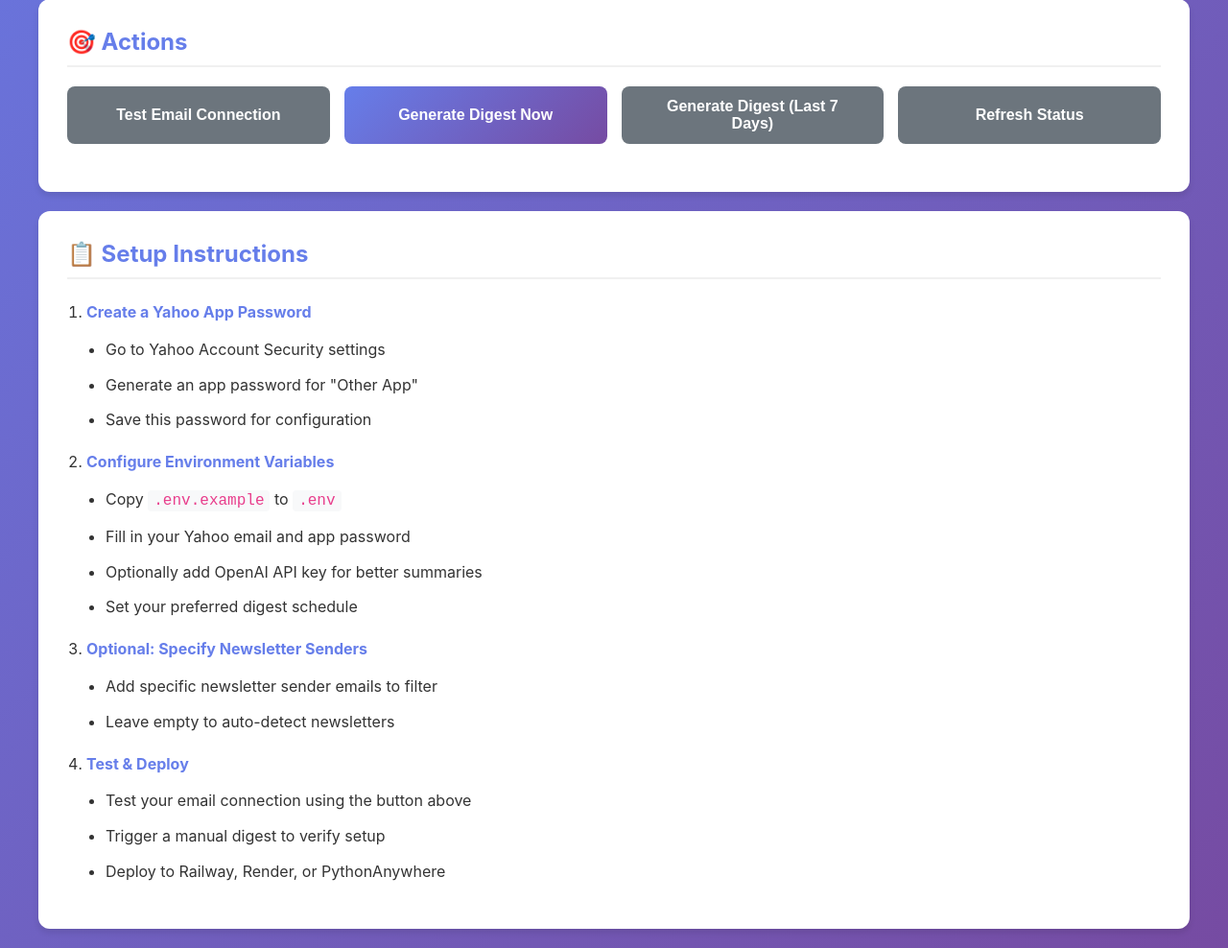
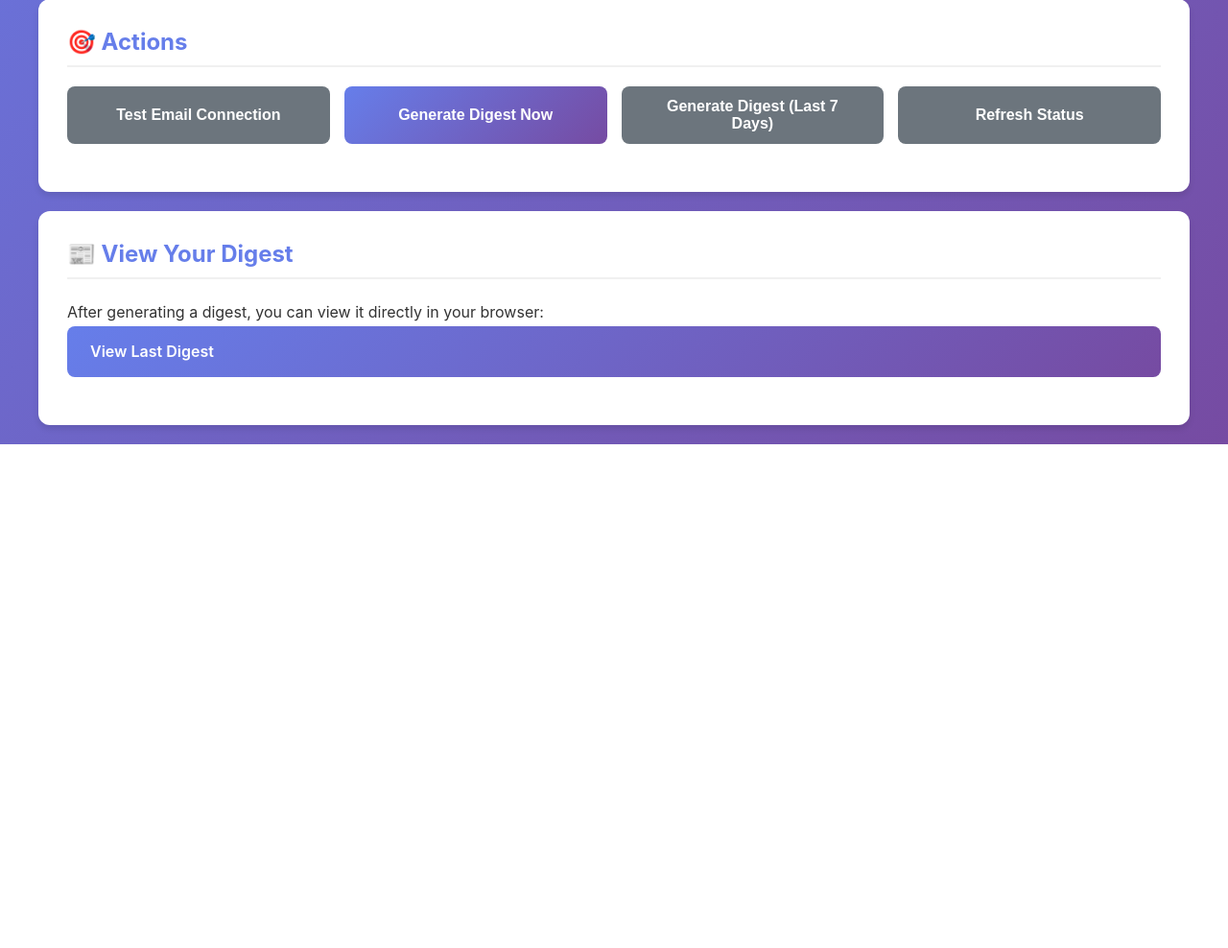
Before and after one commit to coachmaria77-stack/newsletter-digest-app, a Flask app: page / in a window 1280 px wide. Shown: the part 632-1620 px from the top of the page at 96% size. After the commit the page ends 1095 px from the top, so only its background shows below. Run offline with Flask 3, Linux system fonts and the light colour scheme.

Commit message:
Update index.html

```diff
--- a/templates/index.html
+++ b/templates/index.html
@@ -108,44 +108,16 @@
                 <div id="actionStatus" class="action-status"></div>
             </div>
 
-            <!-- Setup Instructions -->
+            <!-- View Digest -->
             <div class="card">
-                <h2>📋 Setup Instructions</h2>
+                <h2>📰 View Your Digest</h2>
                 <div class="instructions">
-                    <ol>
-                        <li>
-                            <strong>Create a Yahoo App Password</strong>
-                            <ul>
-                                <li>Go to Yahoo Account Security settings</li>
-                                <li>Generate an app password for "Other App"</li>
-                                <li>Save this password for configuration</li>
-                            </ul>
-                        </li>
-                        <li>
-                            <strong>Configure Environment Variables</strong>
-                            <ul>
-                                <li>Copy <code>.env.example</code> to <code>.env</code></li>
-                                <li>Fill in your Yahoo email and app password</li>
-                                <li>Optionally add OpenAI API key for better summaries</li>
-                                <li>Set your preferred digest schedule</li>
-                            </ul>
-                        </li>
-                        <li>
-                            <strong>Optional: Specify Newsletter Senders</strong>
-                            <ul>
-                                <li>Add specific newsletter sender emails to filter</li>
-                                <li>Leave empty to auto-detect newsletters</li>
-                            </ul>
-                        </li>
-                        <li>
-                            <strong>Test & Deploy</strong>
-                            <ul>
-                                <li>Test your email connection using the button above</li>
-                                <li>Trigger a manual digest to verify setup</li>
-                                <li>Deploy to Railway, Render, or PythonAnywhere</li>
-                            </ul>
-                        </li>
-                    </ol>
+                    <p>After generating a digest, you can view it directly in your browser:</p>
+                    <div class="actions">
+                        <a href="/view-digest" target="_blank" class="btn btn-primary" style="text-decoration: none; display: inline-block;">
+                            View Last Digest
+                        </a>
+                    </div>
                 </div>
             </div>
         </div>
```
